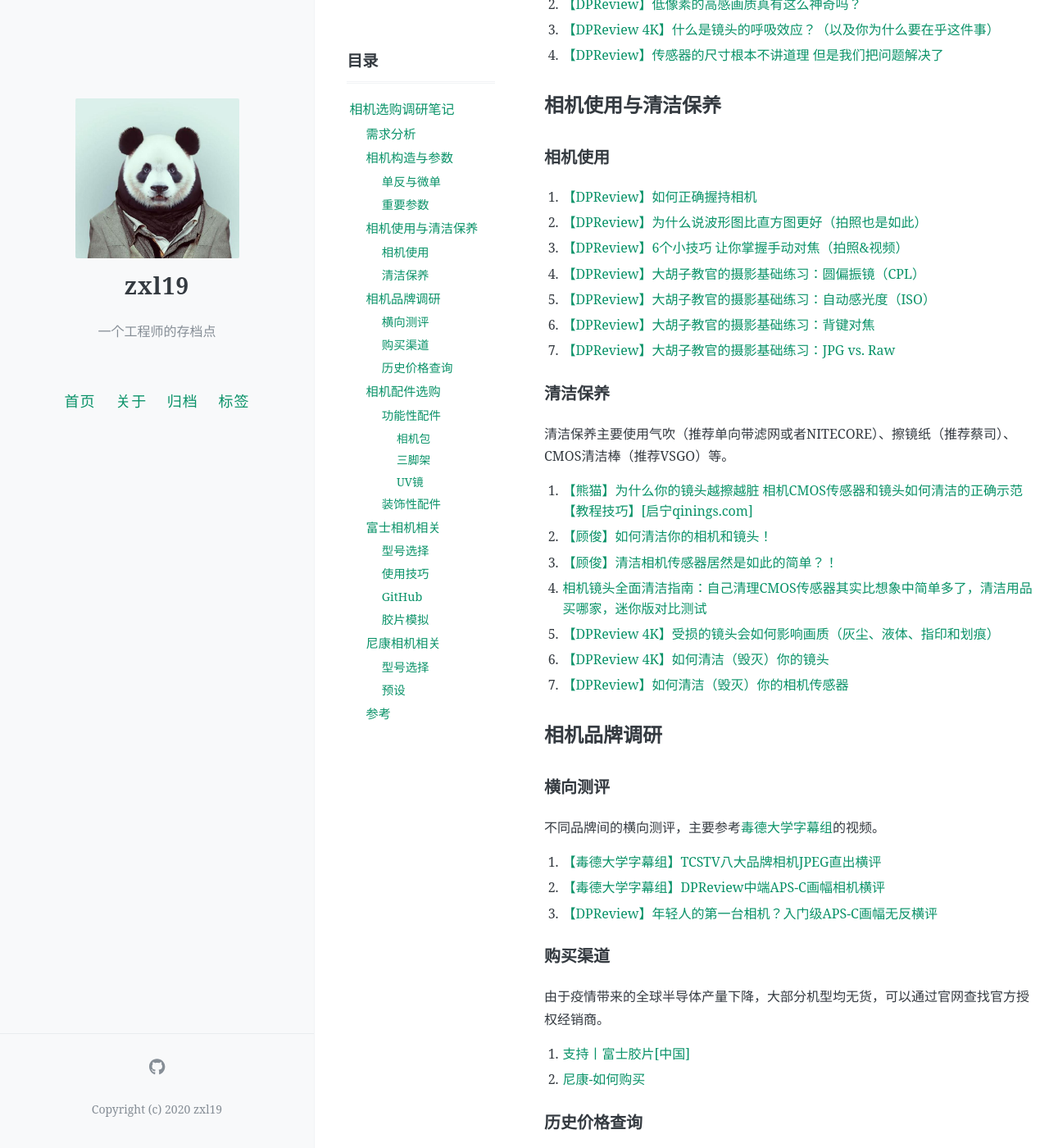
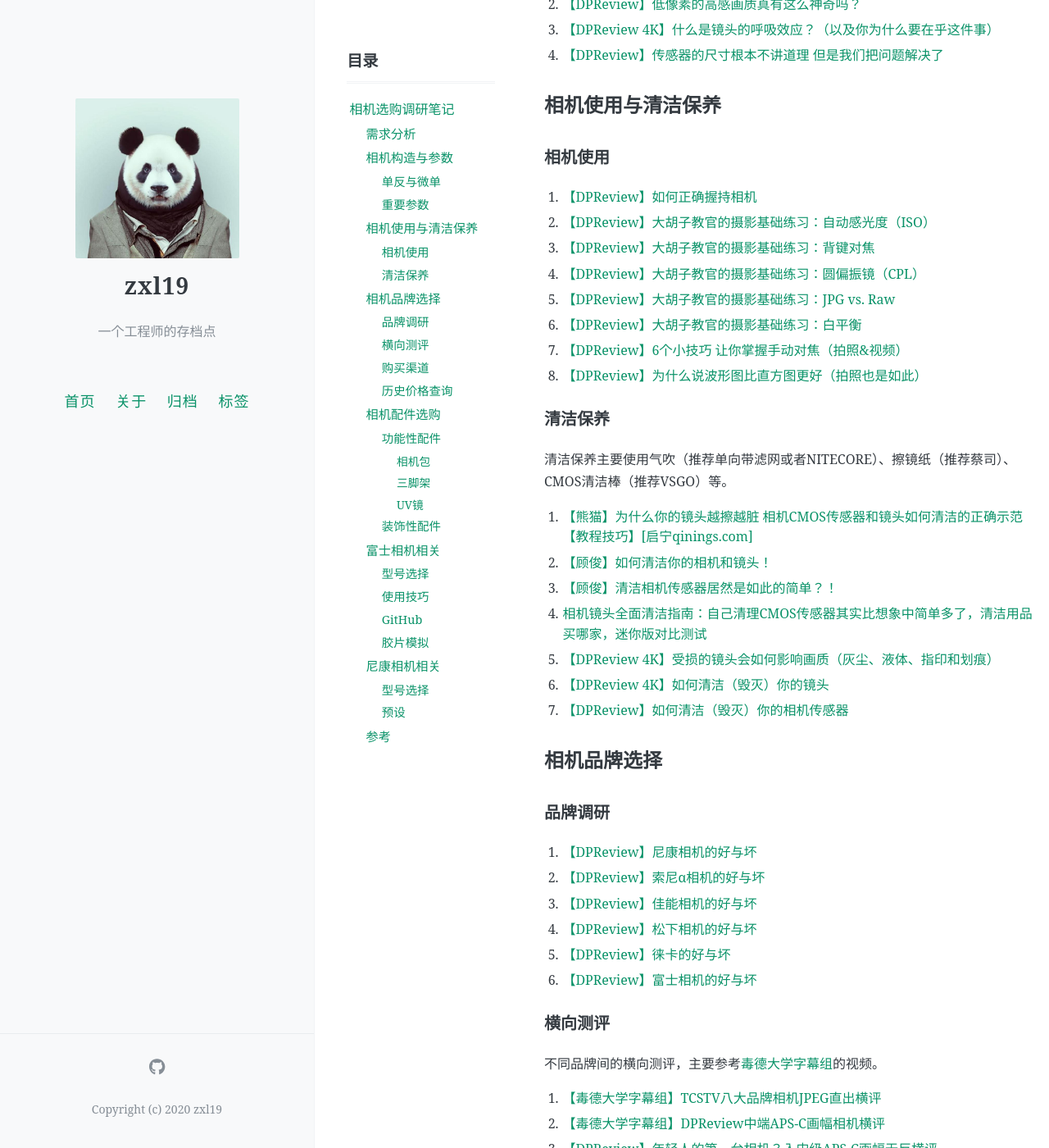
Before and after one commit to zxl19/zxl19.github.io, a Jekyll site: the page built from _posts/2021-10-29-camera-note.md, in a window 1280 px wide and 1400 px high, scrolled down 1129 px. Shown: the whole window at 82% size. Built offline with Jekyll 4.4.1, drawn with Linux system fonts in a browser that asks for light colours; comment, search, counter and statistics services are not loaded; some of the changed text lies outside the part shown.

Commit message:
Update Posts

```diff
--- a/_posts/2021-10-29-camera-note.md
+++ b/_posts/2021-10-29-camera-note.md
@@ -57,12 +57,13 @@ pinned: false
 ### 相机使用
 
 1. [【DPReview】如何正确握持相机](https://www.bilibili.com/video/BV1AG411x7ty)
-2. [【DPReview】为什么说波形图比直方图更好（拍照也是如此）](https://www.bilibili.com/video/BV1gr4y1b7nB)
-3. [【DPReview】6个小技巧 让你掌握手动对焦（拍照&视频）](https://www.bilibili.com/video/BV1WL4y1V7CQ)
+2. [【DPReview】大胡子教官的摄影基础练习：自动感光度（ISO）](https://www.bilibili.com/video/BV1YP4y1o7yF)
+3. [【DPReview】大胡子教官的摄影基础练习：背键对焦](https://www.bilibili.com/video/BV14t4y177hP)
 4. [【DPReview】大胡子教官的摄影基础练习：圆偏振镜（CPL）](https://www.bilibili.com/video/BV18P411j7uW)
-5. [【DPReview】大胡子教官的摄影基础练习：自动感光度（ISO）](https://www.bilibili.com/video/BV1YP4y1o7yF)
-6. [【DPReview】大胡子教官的摄影基础练习：背键对焦](https://www.bilibili.com/video/BV14t4y177hP)
-7. [【DPReview】大胡子教官的摄影基础练习：JPG vs. Raw](https://www.bilibili.com/video/BV1Ne411u7zt)
+5. [【DPReview】大胡子教官的摄影基础练习：JPG vs. Raw](https://www.bilibili.com/video/BV1Ne411u7zt)
+6. [【DPReview】大胡子教官的摄影基础练习：白平衡](https://www.bilibili.com/video/BV12K411d7ku)
+7. [【DPReview】6个小技巧 让你掌握手动对焦（拍照&视频）](https://www.bilibili.com/video/BV1WL4y1V7CQ)
+8. [【DPReview】为什么说波形图比直方图更好（拍照也是如此）](https://www.bilibili.com/video/BV1gr4y1b7nB)
 
 ### 清洁保养
 
@@ -76,7 +77,16 @@ pinned: false
 6. [【DPReview 4K】如何清洁（毁灭）你的镜头](https://www.bilibili.com/video/BV1Bz4y1Q7PZ)
 7. [【DPReview】如何清洁（毁灭）你的相机传感器](https://www.bilibili.com/video/BV1MY4y1b7Uh)
 
-## 相机品牌调研
+## 相机品牌选择
+
+### 品牌调研
+
+1. [【DPReview】尼康相机的好与坏](https://www.bilibili.com/video/BV1ht4y1H7fB)
+2. [【DPReview】索尼α相机的好与坏](https://www.bilibili.com/video/BV17S4y1m7d4)
+3. [【DPReview】佳能相机的好与坏](https://www.bilibili.com/video/BV1UY4y1z7Ee)
+4. [【DPReview】松下相机的好与坏](https://www.bilibili.com/video/BV1or4y157of)
+5. [【DPReview】徕卡的好与坏](https://www.bilibili.com/video/BV1Gd4y1R7aQ)
+6. [【DPReview】富士相机的好与坏](https://www.bilibili.com/video/BV1D14y1H7xH)
 
 ### 横向测评
 
@@ -135,6 +145,7 @@ pinned: false
 
 1. [【富士XT4】不一定提升创造力但能帮你避坑の配件分享](https://www.bilibili.com/video/BV1ii4y1u7eK)
 2. [【富士X100V】一台没有女孩不爱的相机丨必买的复古配件](https://www.bilibili.com/video/BV1Mb4y167oK)
+3. [富士相机如何安装Peak Design快拆扣，穿针引线绝活传授](https://www.bilibili.com/video/BV1mV4y1T72A)
 
 ## 富士相机相关
 
```
Also changed, not shown: _posts/2022-06-10-photography-postprocess.md (+12 -0 lines).
